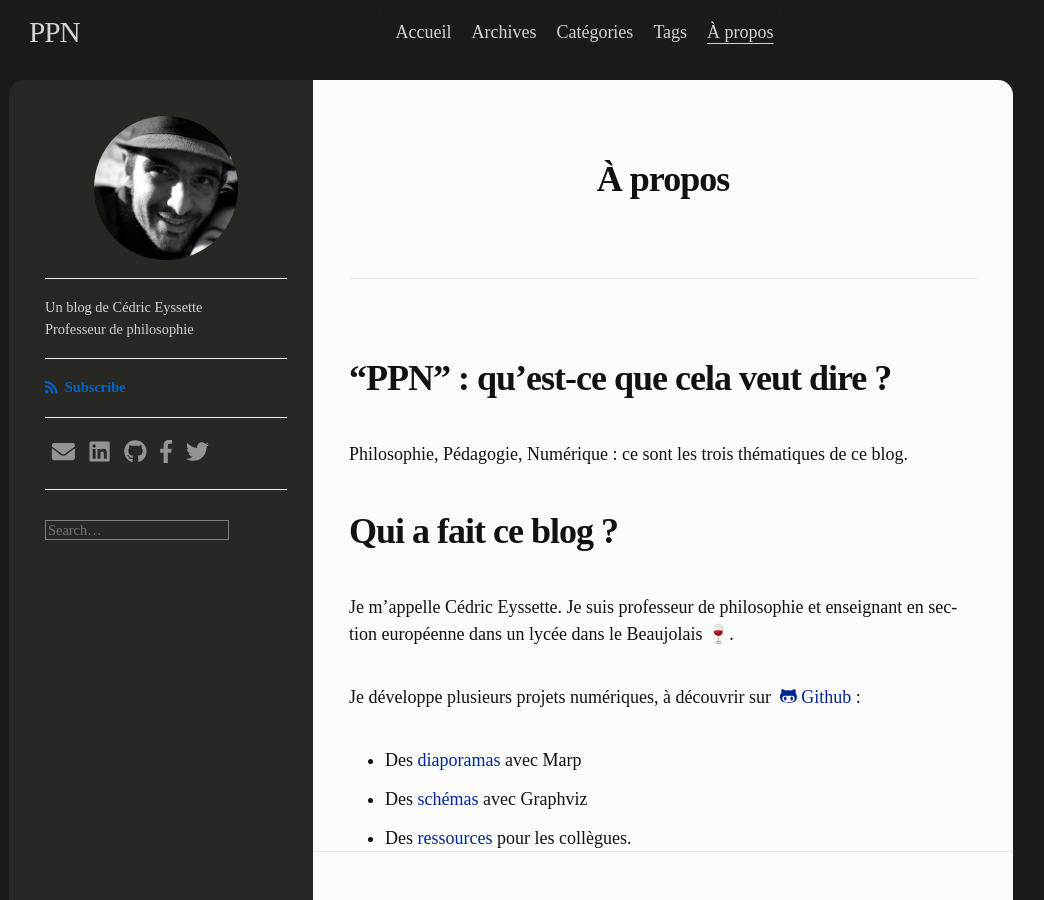
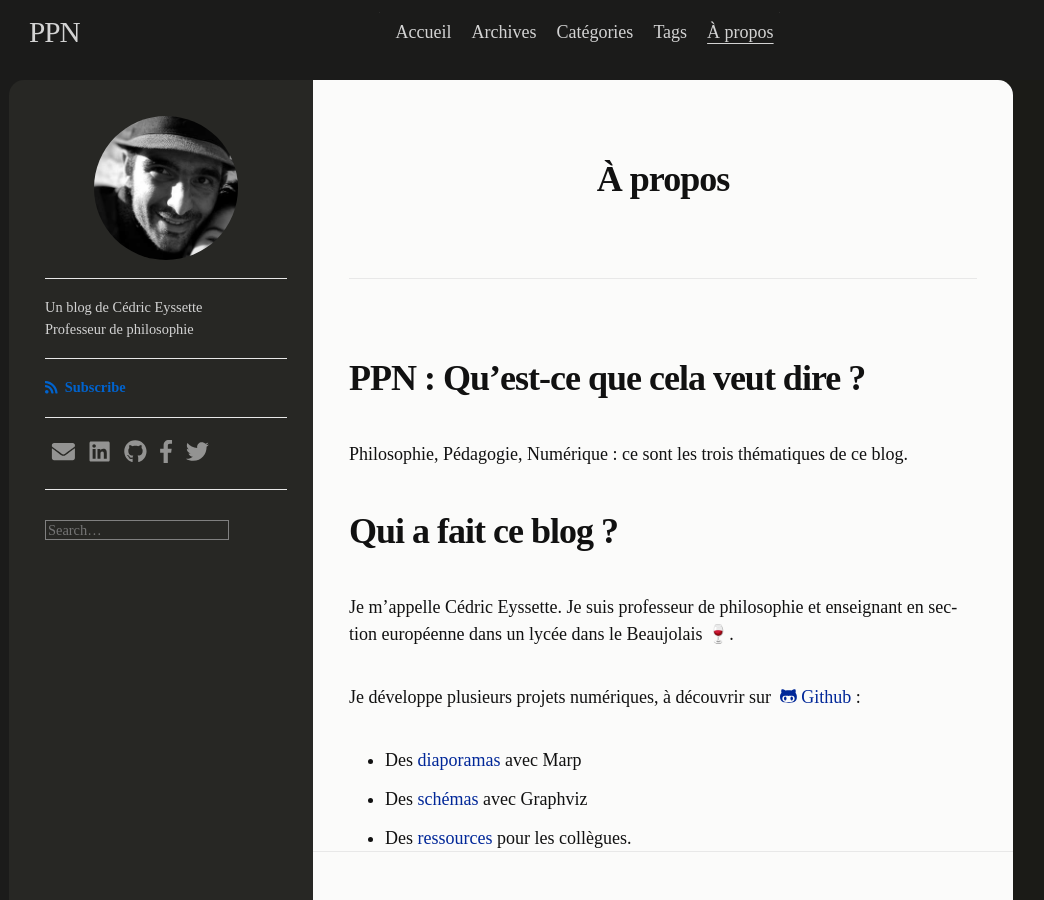
Before and after one commit to eyssette/Blog, a Jekyll site: the page built from about.md, in a window 1280 px wide. Shown: the whole page, without its empty margins (107-1151 px from the left). Built offline with Jekyll 4.4.1, drawn with Linux system fonts in a browser that asks for light colours; nearby versions of some CDN libraries; some web fonts are replaced; comment, search, counter and statistics services are not loaded.

Commit message:
Site-name in about.md

```diff
--- a/_sass/hamilton/custom-styles.scss
+++ b/_sass/hamilton/custom-styles.scss
@@ -248,3 +248,5 @@ ul.search-form {margin-top:30px;}
 input[type="text"] {background-color:#272724!important; border:1px solid grey; color:lightgrey;}
 #results-container a {color:lightgrey!important;}
 #results-container li {margin-top:5px; font-size:0.95em;}
+
+.site-name{font-family: "Dancing Script"; letter-spacing: -1px;}
--- a/about.md
+++ b/about.md
@@ -4,7 +4,7 @@ title: À propos
 permalink: /about/
 ---
 
-# “PPN” : qu'est-ce que cela veut dire ?
+# <span class="site-name">PPN :</span> Qu'est-ce que cela veut dire ?
 
 Philosophie, Pédagogie, Numérique : ce sont les trois thématiques de ce blog.
 
```
